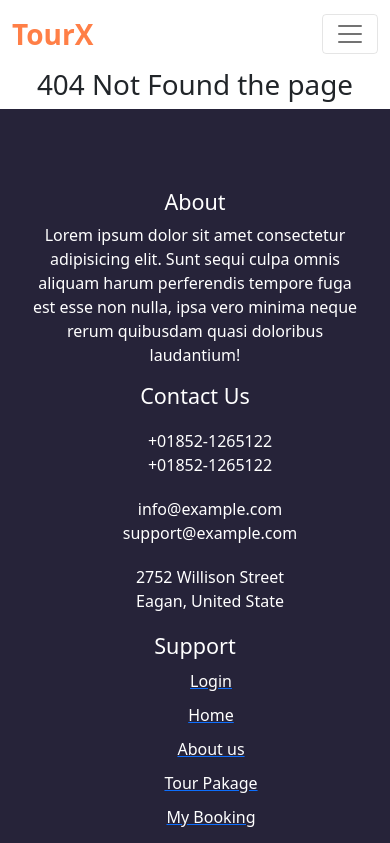
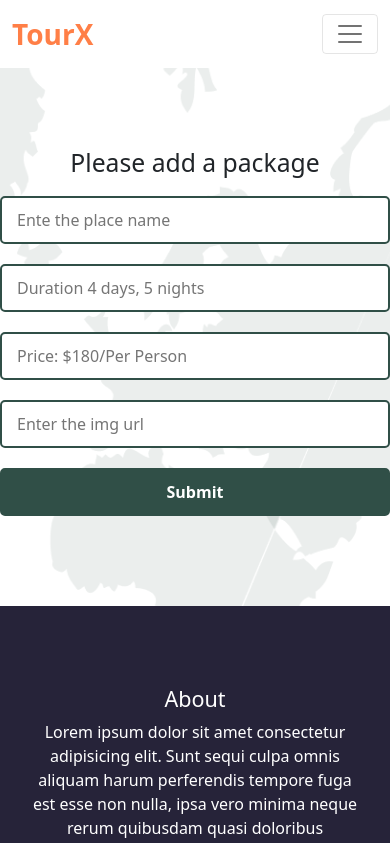
Before and after one commit to rakib5561/TourX-and-travels-site, a React (Create React App) app: page /manage in a window 390 px wide. Shown: the top 843 px of the page. Built offline with nearby package versions, Linux system fonts and the light colour scheme.

Commit message:
manage package added with responsive

```diff
--- a/package.json
+++ b/package.json
@@ -6,6 +6,7 @@
     "@testing-library/jest-dom": "^5.14.1",
     "@testing-library/react": "^11.2.7",
     "@testing-library/user-event": "^12.8.3",
+    "axios": "^0.24.0",
     "bootstrap": "^5.1.3",
     "firebase": "^9.1.3",
     "react": "^17.0.2",
--- a/public/pakages.JSON
+++ b/public/pakages.JSON
@@ -2,7 +2,7 @@
   {
     "title": "Paris Hill Tour",
     "tourPlace": "Mount Dtna, Spain",
-    "duration": "4 days 5 nights",
+    "duration": "4 days, 5 nights",
     "price": "$180/Per Person",
     "description": "Pellentesque accumsan magna in augue sagittis, non fringilla eros molestie. Sed feugiat mi nec ex vehicula, nec vestibulum orci semper. Class aptent taciti sociosqu ad litora torquent per conubia nostra, per inceptos himenaeos. Donec tristique commodo fringilla. Duis aliquet varius mauris eget rutrum. Nullam sit amet justo consequat, bibendum orci in, convallis enim. Proin convallis neque viverra finibus cursus. Mauris lacinia lacinia erat in finibus. In non enim libero.Pellentesque accumsan magna in augue sagittis, non fringilla eros molestie. Sed feugiat mi nec ex vehicula, nec vestibulum orci semper. Class aptent taciti sociosqu ad litora torquent per conubia nostra.",
     "destination": "New York City",
--- a/src/App.js
+++ b/src/App.js
@@ -5,11 +5,12 @@ import Header from './Shared/Header/Header';
 import { BrowserRouter as Router, Route, Switch } from 'react-router-dom';
 import NotFound from './Pagess/NotFound/NotFound';
 import About from './Pagess/About/About';
-import TourPakages from './Pagess/TourPakagess/TourPakages';
 import MyBooking from './Pagess/MyBooking/MyBooking';
 import Contact from './Pagess/Contact/Contact';
 import Login from './Pagess/Login/Login';
 import Footer from './Shared/Footer/Footer';
+import ManagePackages from './Pagess/ManagePackage/ManagePackages';
+import GetBooking from './Pagess/GetBooking/GetBooking';
 
 function App() {
   return (
@@ -31,8 +32,11 @@ function App() {
               <Route path="/about">
                   <About></About>
               </Route>
-              <Route path="/pakages">
-                  <TourPakages></TourPakages>
+              <Route path="/manage">
+                  <ManagePackages></ManagePackages>
+              </Route>
+              <Route path="/getbooking">
+                 <GetBooking></GetBooking>
               </Route>
               <Route path="/booking">
                   <MyBooking></MyBooking>
--- /dev/null
+++ b/src/Pagess/GetBooking/GetBooking.js
@@ -0,0 +1,12 @@
+import React from 'react';
+import './GetBooking.css';
+
+const GetBooking = () => {
+    return (
+        <div>
+            <h3>hello</h3>
+        </div>
+    );
+};
+
+export default GetBooking;
--- a/src/Pagess/Home/Pakages/Pakages.js
+++ b/src/Pagess/Home/Pakages/Pakages.js
@@ -30,14 +30,12 @@ const Pakages = () => {
                     pakages.map(pakage => (
                         <div className="card-style">
                             <img src={pakage.image} alt="" />
-
                             <div className="package-price-duration">
                                 <div>{pakage.price}</div>
                                 <div>{pakage.duration}</div>
                             </div>
                             <h5 className="package-title">{pakage.title}</h5>
-
-                            <Link to=''><button className="btn-style">Booking Now</button></Link>
+                            <Link to='/getbooking'><button className="btn-style">Booking Now</button></Link>
 
                         </div>
                     ))
--- /dev/null
+++ b/src/Pagess/ManagePackage/ManagePackage.css
@@ -0,0 +1,31 @@
+.manage-package {
+  background-image: url("../../images/achiv-shape.png");
+  background-position: center;
+  background-repeat: no-repeat;
+  background-size: cover;
+  padding: 80px 0px;
+}
+
+.manage-form form {
+  color: black;
+  width: 550px;
+  margin: 0 auto;
+  display: flex;
+  flex-direction: column;
+}
+
+.manage-form form input {
+  margin: 10px 0px;
+  padding: 10px 15px;
+  font-size: 16px;
+  outline: none;
+  border: 2px solid #304f47;
+  border-radius: 5px;
+}
+
+/* Responsive for mobile view */
+@media only screen and (max-width: 600px) {
+  .manage-form form {
+    width: 100%;
+  }
+}
--- /dev/null
+++ b/src/Pagess/ManagePackage/ManagePackages.js
@@ -0,0 +1,41 @@
+import React from 'react';
+import './ManagePackage.css';
+import axios from 'axios';
+import { useForm } from "react-hook-form";
+
+const ManagePackages = () => {
+    const { register, handleSubmit, reset } = useForm();
+
+    const onSubmit = data => {
+        console.log(data);
+
+        axios.post('http://localhost:5000/packages', data)
+            .then(res =>{
+               if(res.data.insertedId){
+                   alert("added successfully.");
+                   reset();
+               }
+               else{
+                   alert("package don't added.");
+               }
+            })
+    }
+    return (
+        <div className="manage-package">
+
+            <h2>Please add a package</h2>
+            <div className="manage-form">
+            <form onSubmit={handleSubmit(onSubmit)}>
+                <input {...register("title", { required: true, maxLength: 40 })} placeholder="Ente the place name"  />
+                <input {...register("duration")} placeholder="Duration 4 days, 5 nights" />
+                <input {...register("price")} placeholder="Price: $180/Per Person" />
+                <input {...register("image")} placeholder="Enter the img url" />
+                <input className="btn-style" type="submit" />
+            </form>
+            </div>
+
+        </div>
+      );
+};
+
+export default ManagePackages;
--- a/src/Pagess/TourPakagess/TourPakages.js
+++ /dev/null
@@ -1,12 +0,0 @@
-import React from 'react';
-import './TourPakages.css';
-
-const TourPakages = () => {
-    return (
-        <div>
-            <h1>tour pakage</h1>
-        </div>
-    );
-};
-
-export default TourPakages;
--- a/src/Shared/Header/Header.js
+++ b/src/Shared/Header/Header.js
@@ -13,7 +13,7 @@ const Header = () => {
                     <Navbar.Collapse className="justify-content-end">
                         <Nav.Link className="nav-link" as={Link}  to="/home#home">Home</Nav.Link>
                         <Nav.Link as={Link} to="/about">About Us</Nav.Link>
-                        <Nav.Link as={Link} to="/pakages">Tour Pakage</Nav.Link>
+                        <Nav.Link as={Link} to="/manage">Manage Pakage</Nav.Link>
                         <Nav.Link as={Link} to="/booking">My Booking</Nav.Link>
                         <Nav.Link as={Link} to="/contact">Contact Us</Nav.Link>
                         <Nav.Link as={Link} to="/login">Login</Nav.Link>
```
Also changed, not shown: src/Pagess/GetBooking/GetBooking.css (added), 1 other file (tests, documents, lock files or other folders).
